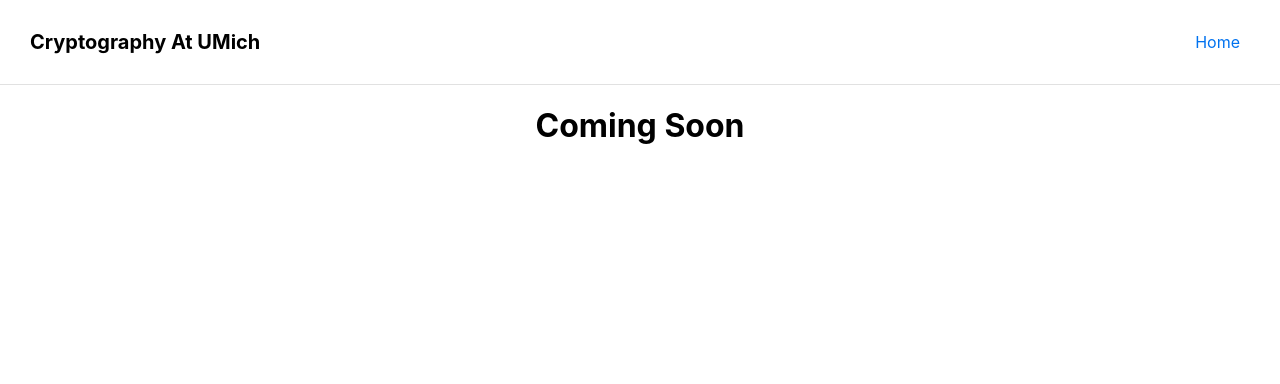
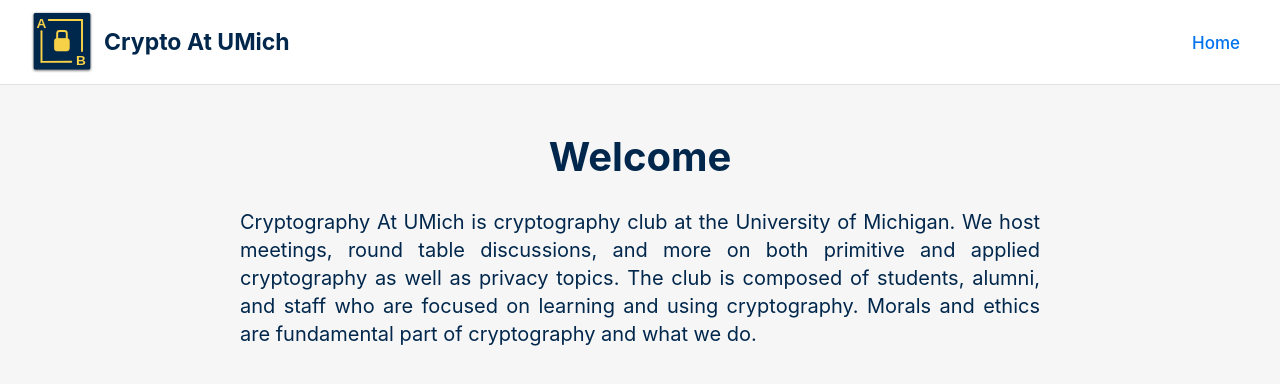
Before and after one commit to VictorCryptoUM/victorcryptoum.github.io, a Next.js app: page / in a window 1280 px wide. Shown: the top 384 px of the page. Built offline with nearby package versions, Linux system fonts and the light colour scheme.

Commit message:
Some content I guess

```diff
--- a/components/Layout.module.css
+++ b/components/Layout.module.css
@@ -1,7 +1,15 @@
+.container {
+    display: flex;
+    flex-direction: column;
+    height: 100%;
+    width: 100%;
+}
+
 .navWrapper {
     height: 85px;
-    position: fixed;
-    top: 0;
-    left: 0;
-    width: 100%;
 }
+
+.pageWrapper {
+    flex: 1;
+    overflow: auto;
+}
--- a/components/Layout.tsx
+++ b/components/Layout.tsx
@@ -3,11 +3,11 @@ import styles from './Layout.module.css';
 import NavBar from './NavBar';
 
 const Layout: React.FunctionComponent = ({ children }) => (
-    <>
+    <div className={styles.container}>
         <div className={styles.navWrapper}>
             <NavBar />
         </div>
         <div className={styles.pageWrapper}>{children}</div>
-    </>
+    </div>
 );
 export default Layout;
--- a/components/NavBar.module.css
+++ b/components/NavBar.module.css
@@ -6,13 +6,25 @@
     align-items: center;
     position: relative;
     border-bottom: 1px solid #e1e1e1;
+    background: white;
 }
 
-.title {
-    padding-left: 30px;
+.logoContainer {
+    padding: 10px 30px;
     user-select: none;
     font-weight: bold;
-    font-size: 20px;
+    height: 100%;
+    display: flex;
+    align-items: center;
+    font-size: 23px;
+}
+
+.logoContainer span {
+    padding-left: 10px;
+}
+
+.logo {
+    height: 100%;
 }
 
 .nav {
@@ -33,6 +45,8 @@
 
 .item {
     padding: 0 10px;
+    font-size: 17px;
+    font-weight: 500;
 }
 
 .item:hover,
@@ -56,6 +70,11 @@
         background: white;
     }
 
+    .logoContainer {
+        font-size: 15px;
+        text-align: center;
+    }
+
     .navActive {
         display: flex;
     }
--- a/components/NavBar.tsx
+++ b/components/NavBar.tsx
@@ -4,6 +4,7 @@ import cn from 'classnames';
 import { faBars } from '@fortawesome/free-solid-svg-icons';
 import { FontAwesomeIcon } from '@fortawesome/react-fontawesome';
 import { useRouter } from 'next/router';
+import Image from 'next/image';
 import styles from './NavBar.module.css';
 
 interface NavItemProps {
@@ -32,8 +33,9 @@ const NavBar: React.FunctionComponent = () => {
 
     return (
         <div className={styles.container}>
-            <div className={styles.title}>
-                <Link href={'/'}>Cryptography At UMich</Link>
+            <div className={styles.logoContainer}>
+                <img className={styles.logo} src={'/assets/logo.svg'} />
+                <span>Crypto At UMich</span>
             </div>
             <div onClick={() => setOpen(!open)} className={styles.hamburger}>
                 <FontAwesomeIcon icon={faBars} />
--- a/pages/globals.css
+++ b/pages/globals.css
@@ -3,11 +3,14 @@
 }
 
 html,
-body {
+body,
+#__next {
     padding: 0;
     margin: 0;
     font-family: -apple-system, BlinkMacSystemFont, Segoe UI, Roboto, Oxygen,
         Ubuntu, Cantarell, Fira Sans, Droid Sans, Helvetica Neue, sans-serif;
+    height: 100%;
+    width: 100%;
 }
 
 a {
@@ -16,5 +19,7 @@ a {
 }
 
 body {
-    padding-top: 85px;
+    background: #f6f6f6;
+    font-size: 20px;
+    color: #01274c;
 }
--- a/pages/index.module.css
+++ b/pages/index.module.css
@@ -1,4 +1,25 @@
-.comingSoon {
-    width: 100%;
+.content {
+    /*
+    background: #00274c;
+    color: #f7d147;
+   */
+    padding: 20px 50px;
+    margin: 0 auto;
+    height: 100%;
+    max-width: 900px;
+}
+
+.title {
     text-align: center;
 }
+
+.info {
+    text-align: justify;
+    line-height: 28px;
+}
+
+@media only screen and (max-width: 600px) {
+    .info {
+        text-align: unset;
+    }
+}
--- a/pages/index.tsx
+++ b/pages/index.tsx
@@ -7,10 +7,21 @@ const Home: NextPage = () => {
     return (
         <Layout>
             <Head>
-                <title>Home</title>
+                <title>Home - Crypto At UMich</title>
                 <meta name="description" content="Home" />
             </Head>
-            <h1 className={styles.comingSoon}>Coming Soon</h1>
+            <div className={styles.content}>
+                <h1 className={styles.title}>Welcome</h1>
+                <p className={styles.info}>
+                    Cryptography At UMich is cryptography club at the University
+                    of Michigan. We host meetings, round table discussions, and
+                    more on both primitive and applied cryptography as well as
+                    privacy topics. The club is composed of students, alumni,
+                    and staff who are focused on learning and using
+                    cryptography. Morals and ethics are fundamental part of
+                    cryptography and what we do.
+                </p>
+            </div>
         </Layout>
     );
 };
```
Also changed, not shown: public/assets/logo.svg (added).
